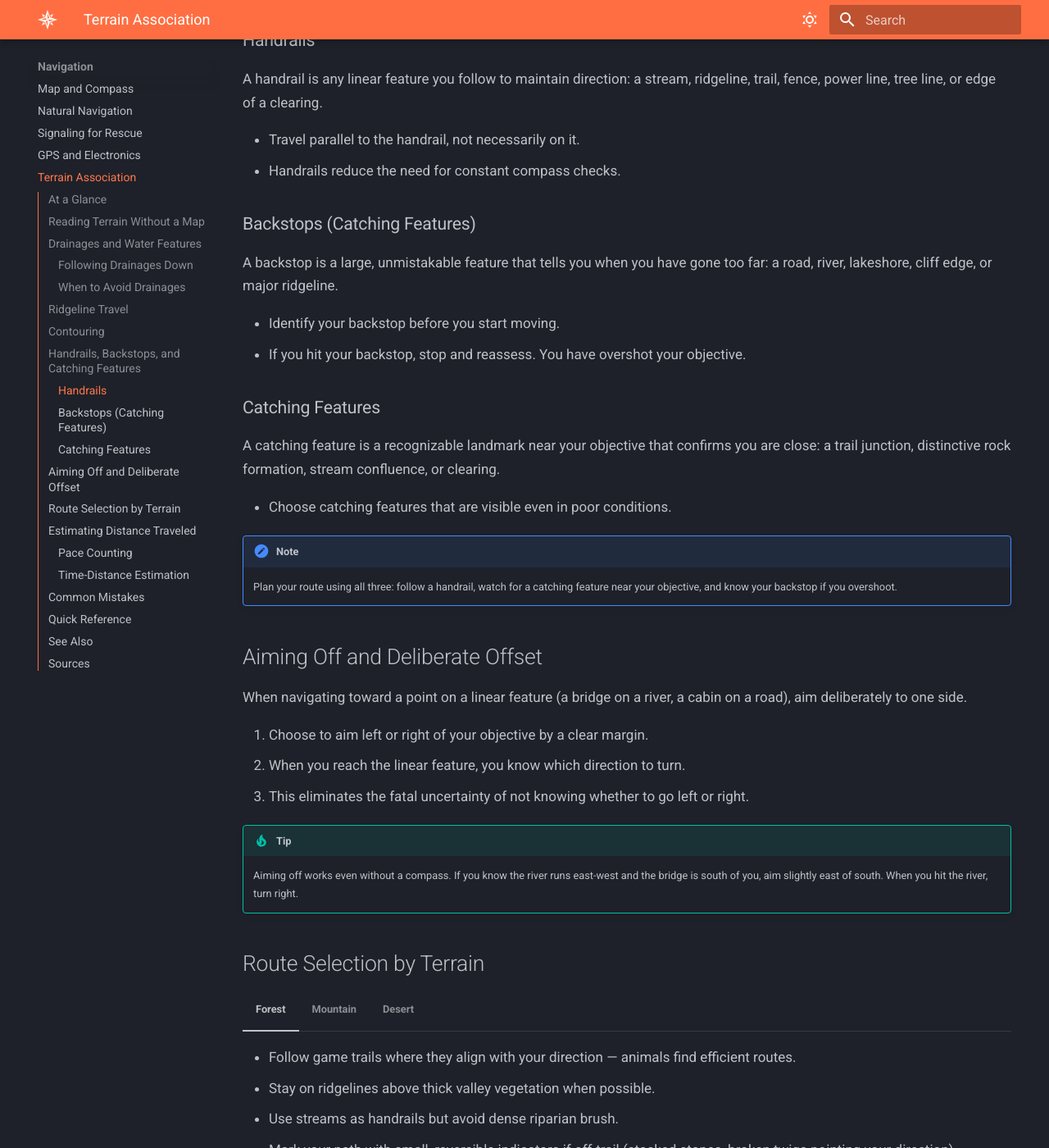
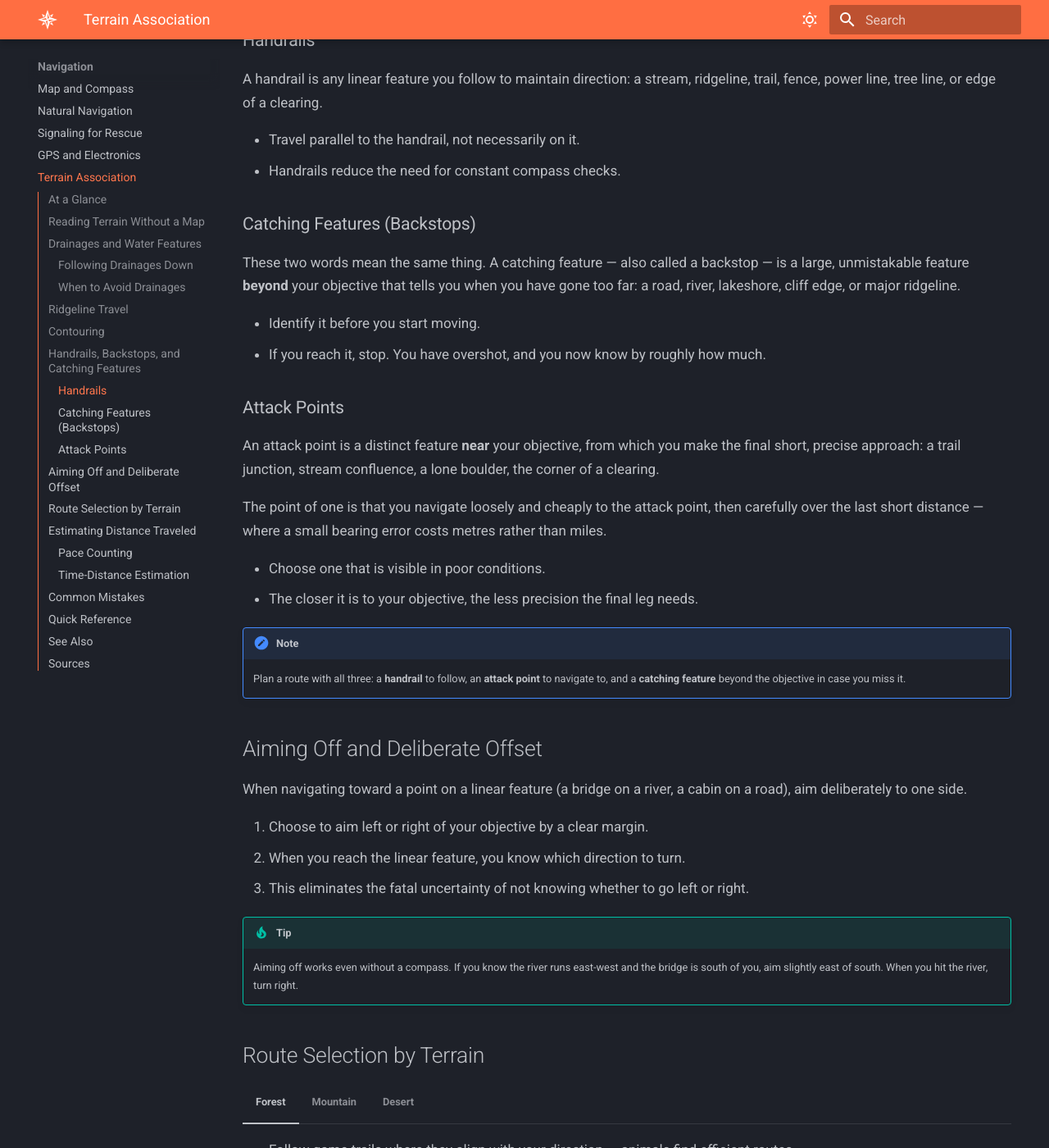
Before and after one commit to mmayden/WilderThings, an MkDocs documentation site: the page built from docs/navigation/terrain-association.md, in a window 1280 px wide and 1400 px high, scrolled down 2357 px. Shown: the whole window at 82% size. Built offline with MkDocs 1.6.1 and Material for MkDocs 9.7.7, drawn with Linux system fonts in a browser that asks for light colours; some of the changed text lies outside the part shown.

Commit message:
fix: two navigation guides used "catching feature" to mean two things
terrain-association defined backstops and catching features as the same
thing under one heading, then defined catching features again three lines
later as something different — a landmark near the objective rather than
beyond it. Its own Quick Reference carried both meanings as separate rows.
map-and-compass listed them as two distinct route-planning steps.

In standard orienteering usage a catching feature and a backstop are the
same thing: a large feature beyond your objective that stops you when you
overshoot. The third concept, a distinct feature near the objective, is an
attack point, and it was being described under the wrong name in both
guides.

The distinction is worth having rather than collapsing, because it is the
technique that makes imprecise navigation work. Navigate loosely and
cheaply to an attack point, then carefully over the last short leg, where
a bearing error costs metres instead of miles. A reader who thought
attack points and backstops were the same thing loses that.

Both guides now use the same three terms for the same three things:
handrail to follow, attack point to navigate to, catching feature beyond
in case you miss.

Co-Authored-By: Claude Opus 5 (1M context) <noreply@anthropic.com>

```diff
--- a/docs/navigation/terrain-association.md
+++ b/docs/navigation/terrain-association.md
@@ -79,21 +79,31 @@ A handrail is any linear feature you follow to maintain direction: a stream, rid
 - Travel parallel to the handrail, not necessarily on it.
 - Handrails reduce the need for constant compass checks.
 
-### Backstops (Catching Features)
+### Catching Features (Backstops)
 
-A backstop is a large, unmistakable feature that tells you when you have gone too far: a road, river, lakeshore, cliff edge, or major ridgeline.
+These two words mean the same thing. A catching feature — also called a backstop — is a
+large, unmistakable feature **beyond** your objective that tells you when you have gone
+too far: a road, river, lakeshore, cliff edge, or major ridgeline.
 
-- Identify your backstop before you start moving.
-- If you hit your backstop, stop and reassess. You have overshot your objective.
+- Identify it before you start moving.
+- If you reach it, stop. You have overshot, and you now know by roughly how much.
 
-### Catching Features
+### Attack Points
 
-A catching feature is a recognizable landmark near your objective that confirms you are close: a trail junction, distinctive rock formation, stream confluence, or clearing.
+An attack point is a distinct feature **near** your objective, from which you make the
+final short, precise approach: a trail junction, stream confluence, a lone boulder, the
+corner of a clearing.
 
-- Choose catching features that are visible even in poor conditions.
+The point of one is that you navigate loosely and cheaply to the attack point, then
+carefully over the last short distance — where a small bearing error costs metres rather
+than miles.
+
+- Choose one that is visible in poor conditions.
+- The closer it is to your objective, the less precision the final leg needs.
 
 !!! note
-    Plan your route using all three: follow a handrail, watch for a catching feature near your objective, and know your backstop if you overshoot.
+    Plan a route with all three: a **handrail** to follow, an **attack point** to navigate
+    to, and a **catching feature** beyond the objective in case you miss it.
 
 ## Aiming Off and Deliberate Offset
 
@@ -161,8 +171,8 @@ On moderate terrain, estimate 2 miles (3.2 km) per hour plus 30 minutes for ever
 | Technique | Use Case |
 |---|---|
 | Handrail | Follow a linear feature to maintain direction |
-| Backstop | Large feature that signals you overshot |
-| Catching feature | Landmark confirming you are near your objective |
+| Catching feature (backstop) | Large feature beyond the objective that signals you overshot |
+| Attack point | Distinct feature near the objective; navigate loosely to it, precisely from it |
 | Aiming off | Deliberately offset toward a linear feature to eliminate left/right uncertainty |
 | Contouring | Traverse a slope without elevation change |
 | Pace counting | Track distance in low-visibility terrain |
@@ -170,8 +180,8 @@ On moderate terrain, estimate 2 miles (3.2 km) per hour plus 30 minutes for ever
 
 ## See Also
 
-- [Map and Compass Navigation](../navigation/map-and-compass.md)
-- [Natural Navigation](../navigation/natural-navigation.md)
+- [Map and Compass Navigation](../navigation/map-and-compass.md) — bearings, declination, and the compass checks that come before any of this.
+- [Natural Navigation](../navigation/natural-navigation.md) — direction without instruments, and why you cannot hold a bearing by feel.
 - [Lost in the Woods](../scenarios/lost-in-woods.md) — using terrain features to reorient when lost.
 - [Water Crossing](../scenarios/water-crossing.md) — reading terrain to find safe crossing points.
 
```
Also changed, not shown: docs/navigation/map-and-compass.md (+5 -2 lines).
